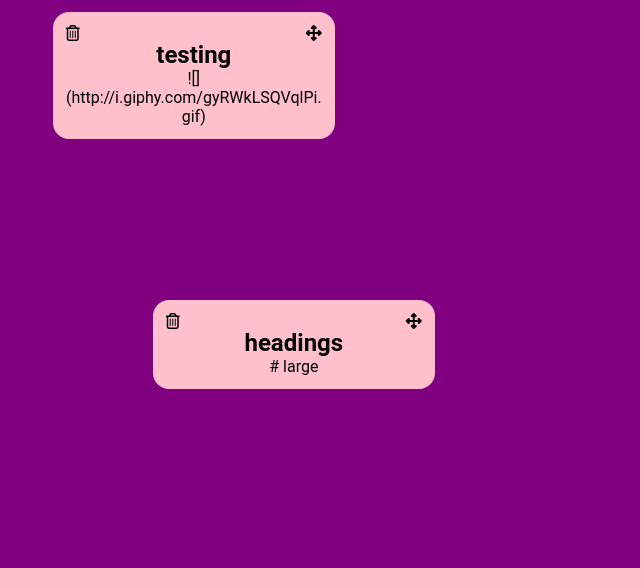
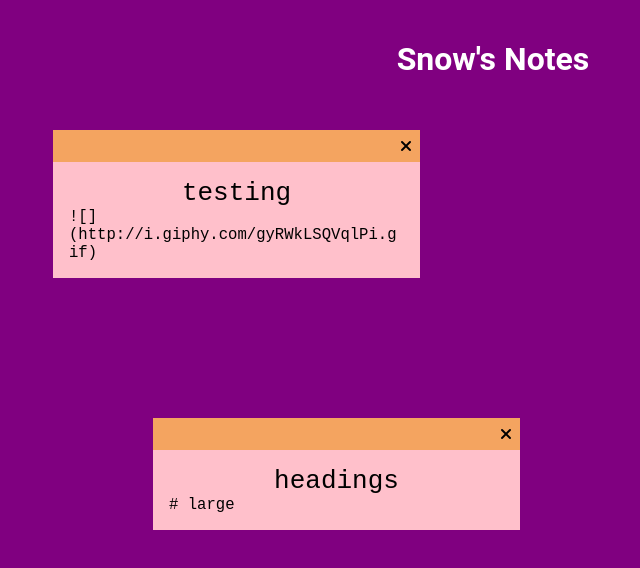
Before and after one commit to dartmouth-cs52-21S/react-notes-snow-kang, a React app: page / in a window 1280 px wide. Shown: the whole page, without its empty margins (147-787 px from the left). Built offline with nearby package versions, Linux system fonts and the light colour scheme.

Commit message:
Added edit event

```diff
--- a/package.json
+++ b/package.json
@@ -57,6 +57,7 @@
     "react": "^17.0.2",
     "react-dom": "^17.0.2",
     "react-draggable": "^4.4.3",
-    "react-router": "^5.2.0"
+    "react-router": "^5.2.0",
+    "react-textarea-autosize": "^8.3.2"
   }
 }
--- a/src/components/note.js
+++ b/src/components/note.js
@@ -1,14 +1,18 @@
 import React, { Component } from 'react';
 import Draggable from 'react-draggable';
+import TextareaAutosize from 'react-textarea-autosize';
 
 class Note extends Component {
   constructor(props) {
     super(props);
     this.state = {
+      isEditing: false,
+      title: props.note.title,
+      text: props.note.text,
     };
   }
 
-  handleDrag = (e, data) => {
+  handleDrag = (_, data) => {
     this.props.onUpdate(this.props.id, { x: data.x, y: data.y });
   }
 
@@ -16,10 +20,48 @@ class Note extends Component {
     this.props.onDelete(this.props.id);
   }
 
+  onSectionFocus = (_) => {
+    console.log('focus test');
+    this.setState({ isEditing: true });
+  }
+
+  // Only update App parent once user is no longer selecting the note's contents
+  onSectionBlur = (_) => {
+    console.log('blur test');
+    this.setState({ isEditing: false });
+    this.props.onUpdate(this.props.id, { title: this.state.title, text: this.state.text });
+  }
+
+  onTitleChange = (event) => {
+    this.setState({ title: event.target.value });
+  }
+
+  onTextChange = (event) => {
+    this.setState({ text: event.target.value });
+  }
+
+  renderNoteText = () => {
+    if (this.state.isEditing) {
+      return (
+        <div className="note-content">
+          <TextareaAutosize onBlur={this.onSectionBlur} onChange={this.onTitleChange} value={this.state.title} />
+          <TextareaAutosize onBlur={this.onSectionBlur} onChange={this.onTextChange} value={this.state.text} />
+        </div>
+      );
+    } else {
+      return (
+        <div className="note-content">
+          <TextareaAutosize onFocus={this.onSectionFocus} readOnly value={this.props.note.title} />
+          <TextareaAutosize onFocus={this.onSectionFocus} readOnly value={this.props.note.text} />
+        </div>
+      );
+    }
+  }
+
   render() {
     return (
       <Draggable
-        handle=".handle"
+        handle=".draggable-area"
         defaultPosition={{ x: 0, y: 0 }}
         position={{
           x: this.props.note.x,
@@ -29,11 +71,10 @@ class Note extends Component {
       >
         <div className="note">
           <div className="options">
-            <i onClick={this.handleDeleteClick} className="fa fa-trash-o" role="button" tabIndex="0" label="Delete note" />
-            <i className="fas fa-arrows-alt handle" />
+            <span className="draggable-area" />
+            <i onClick={this.handleDeleteClick} className="fas fa-times" role="button" tabIndex="0" label="Delete note" />
           </div>
-          <h2>{this.props.note.title}</h2>
-          <p>{this.props.note.text}</p>
+          {this.renderNoteText()}
         </div>
       </Draggable>
     );
--- a/src/index.html
+++ b/src/index.html
@@ -10,6 +10,7 @@
   </head>
 
   <body>
+    <h1>Snow's Notes</h1>
     <div id="main">Loading</div>
   </body>
 </html>
--- a/src/style.scss
+++ b/src/style.scss
@@ -1,25 +1,69 @@
+$OPTIONS_BACKGROUND_COLOR: sandybrown;
+
+* {
+  padding: 0;
+  margin: 0;
+}
+
 body {
   font-family: "Roboto", sans-serif;
   background: purple;
   text-align: center;
 }
 
-* {
-  padding: 0;
-  margin: 0;
+h1 {
+  margin: 5vh;
+  color: white;
 }
 
 .note {
   position: absolute;
-  width: 20vw;
-  height: auto;
-  padding: 1vw;
   word-wrap: break-word;
   background-color: pink;
-  border-radius: 1em;
 }
 
 .options {
   display: flex;
   justify-content: space-between;
+  align-items: center;
+  height: 2em;
+  z-index: 0;
+  background-color: $OPTIONS_BACKGROUND_COLOR;
+
+  i {
+    z-index: 1;
+    padding: .5em;
+  }
+
+  i:hover {
+    cursor: pointer;
+    background-color: darken( $OPTIONS_BACKGROUND_COLOR, 10% );
+  }
+
+  .draggable-area {
+    height: 100%;
+    flex-grow: 1;
+  }
 }
+
+.note-content {
+  padding: 1em;
+  display: flex;
+  flex-direction: column;
+
+  textarea {
+    background: none;
+    border: none;
+    resize: none;
+    font-size: 1.2em;
+  }
+
+  textarea:focus-visible {
+    outline: none;
+  }
+
+  textarea:first-child {
+    text-align: center;
+    font-size: 2em;
+  }
+}
```
Also changed, not shown: 1 other file.
